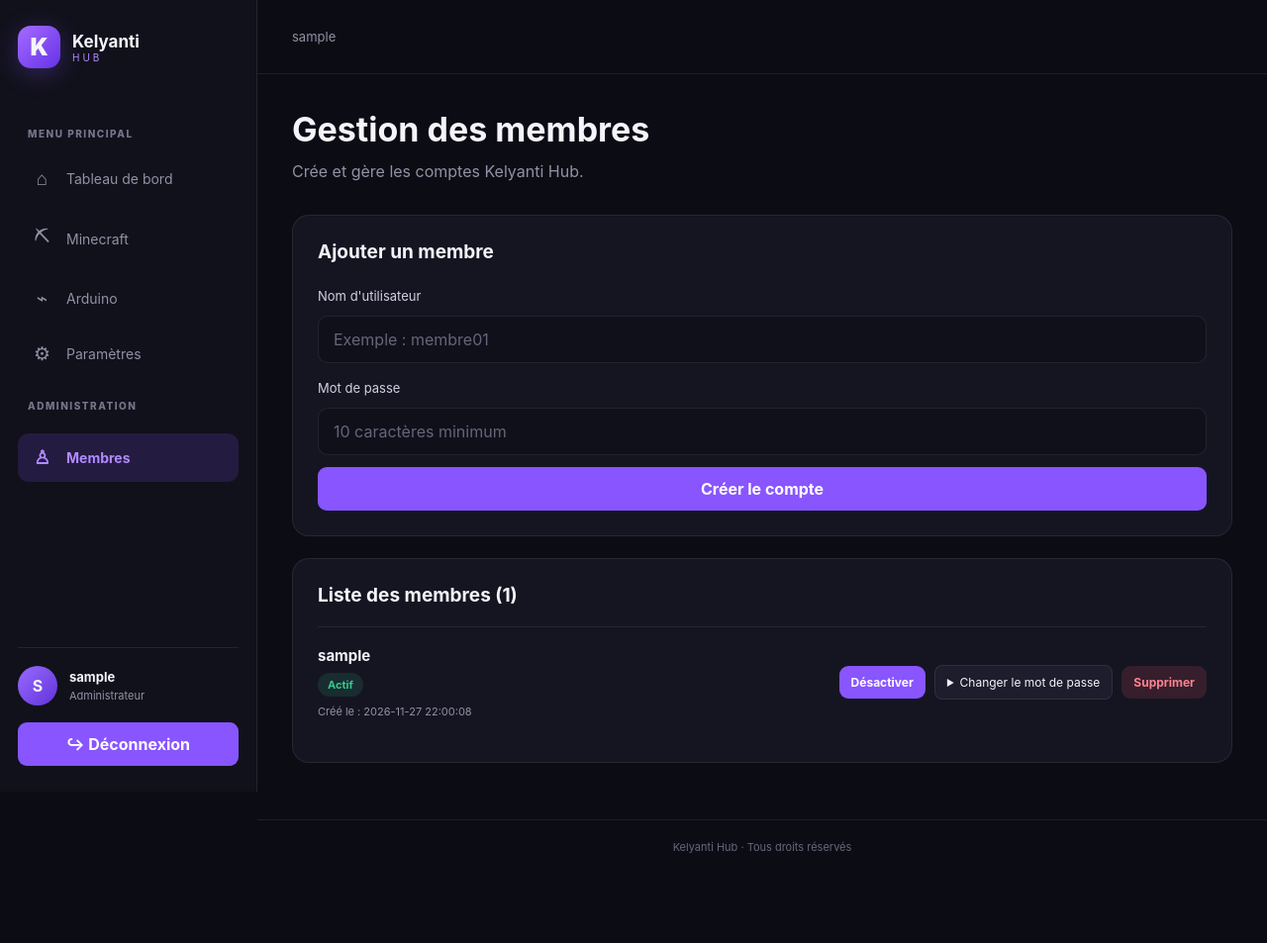
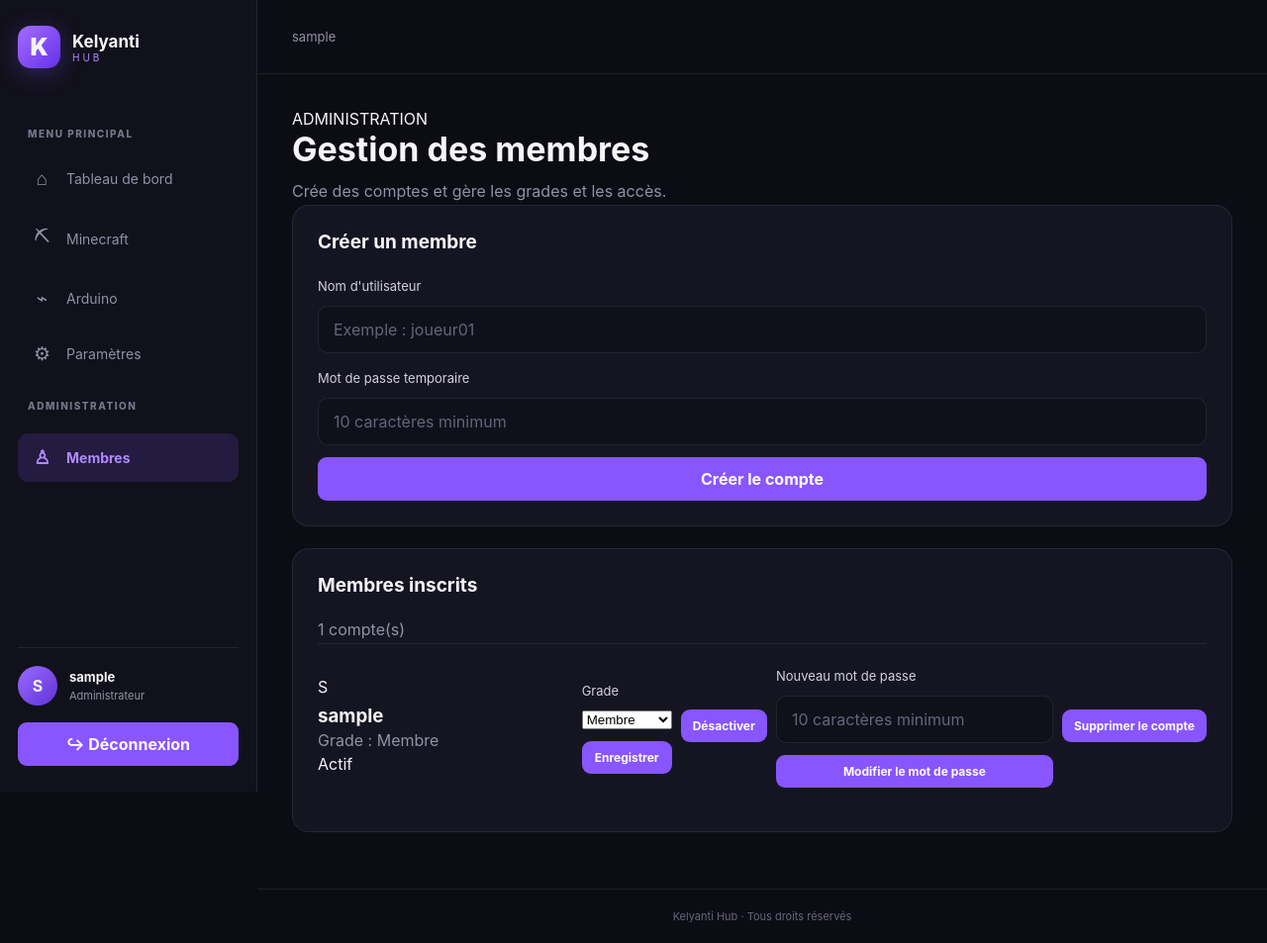
Before and after one commit to kelyanti81/Kelyanti_hub, a Flask app: page /members in a window 1280 px wide. Shown: the whole page at 99% size. Before the commit the page ends 862 px from the top, so only its background shows below. Run offline with Flask 3, Linux system fonts and the light colour scheme; the visitor is signed in with stand-in values (Sample User, id 1); data comes from the database, SQL or seed files in the repository.

Commit message:
Update members.html

```diff
--- a/templates/members.html
+++ b/templates/members.html
@@ -2,10 +2,11 @@
 {% extends "base.html" %}
 
 {% block content %}
-<div class="page-header">
+<div class="page-heading">
     <div>
+        <span class="eyebrow">ADMINISTRATION</span>
         <h1>Gestion des membres</h1>
-        <p>Crée et gère les comptes Kelyanti Hub.</p>
+        <p>Crée des comptes et gère les grades et les accès.</p>
     </div>
 </div>
 
@@ -16,105 +17,109 @@
 {% endwith %}
 
 <section class="panel">
-    <h2>Ajouter un membre</h2>
+    <h2>Créer un membre</h2>
 
-    <form method="POST" action="{{ url_for('create_member') }}">
+    <form method="POST" action="{{ url_for('create_member') }}" class="form-stack">
         <input type="hidden" name="_csrf" value="{{ csrf_token() }}">
 
         <label for="username">Nom d'utilisateur</label>
-        <input
-            id="username"
-            name="username"
-            type="text"
-            minlength="3"
-            maxlength="30"
-            required
-            placeholder="Exemple : membre01"
-        >
+        <input id="username" name="username" required minlength="3" maxlength="30"
+               pattern="[a-zA-Z0-9_.-]+" placeholder="Exemple : joueur01">
 
-        <label for="password">Mot de passe</label>
-        <input
-            id="password"
-            name="password"
-            type="password"
-            minlength="10"
-            required
-            placeholder="10 caractères minimum"
-        >
+        <label for="password">Mot de passe temporaire</label>
+        <input id="password" name="password" type="password"
+               required minlength="10" placeholder="10 caractères minimum">
 
-        <button type="submit">Créer le compte</button>
+        <button type="submit" class="btn-primary">Créer le compte</button>
     </form>
 </section>
 
 <section class="panel">
-    <h2>Liste des membres ({{ members|length }})</h2>
+    <div class="panel-heading">
+        <div>
+            <h2>Membres inscrits</h2>
+            <p>{{ members|length }} compte(s)</p>
+        </div>
+    </div>
 
     {% if members %}
+        <div class="members-list">
             {% for member in members %}
-            <div class="member-card">
+                <article class="member-card">
                     <div class="member-info">
-                    <strong>{{ member.username }}</strong>
+                        <div class="member-avatar"
+                             style="--member-color: {{ member.theme_color }}">
+                            {{ member.username[:1]|upper }}
+                        </div>
 
-                    {% if member.active %}
-                        <span class="member-status active">Actif</span>
+                        <div>
+                            <h3>{{ member.username }}</h3>
+                            <p>
+                                Grade :
+                                {% if member.grade == "moderator" %}
+                                    Modérateur
                                 {% else %}
-                        <span class="member-status inactive">Désactivé</span>
+                                    Membre
                                 {% endif %}
-
-                    <small>Créé le : {{ member.created_at }}</small>
+                            </p>
+                            <span class="status {{ 'active' if member.active else 'inactive' }}">
+                                {{ 'Actif' if member.active else 'Désactivé' }}
+                            </span>
+                        </div>
                     </div>
 
                     <div class="member-actions">
-                    <form
-                        method="POST"
-                        action="{{ url_for('toggle_member', member_id=member.id) }}"
-                    >
+                        <form method="POST"
+                              action="{{ url_for('change_member_grade', member_id=member.id) }}"
+                              class="form-inline">
                             <input type="hidden" name="_csrf" value="{{ csrf_token() }}">
 
-                        <button type="submit">
-                            {% if member.active %}
-                                Désactiver
-                            {% else %}
-                                Réactiver
-                            {% endif %}
+                            <label for="grade-{{ member.id }}">Grade</label>
+                            <select id="grade-{{ member.id }}" name="grade">
+                                <option value="member"
+                                    {{ 'selected' if member.grade == 'member' else '' }}>
+                                    Membre
+                                </option>
+                                <option value="moderator"
+                                    {{ 'selected' if member.grade == 'moderator' else '' }}>
+                                    Modérateur
+                                </option>
+                            </select>
+
+                            <button type="submit" class="btn-secondary">Enregistrer</button>
+                        </form>
+
+                        <form method="POST"
+                              action="{{ url_for('toggle_member', member_id=member.id) }}">
+                            <input type="hidden" name="_csrf" value="{{ csrf_token() }}">
+                            <button type="submit" class="btn-secondary">
+                                {{ 'Désactiver' if member.active else 'Réactiver' }}
                             </button>
                         </form>
 
-                    <details>
-                        <summary>Changer le mot de passe</summary>
-
-                        <form
-                            method="POST"
+                        <form method="POST"
                               action="{{ url_for('change_member_password', member_id=member.id) }}"
-                        >
+                              class="form-stack compact">
                             <input type="hidden" name="_csrf" value="{{ csrf_token() }}">
-
-                            <input
-                                type="password"
-                                name="password"
-                                minlength="10"
-                                required
-                                placeholder="Nouveau mot de passe"
-                            >
-
-                            <button type="submit">Enregistrer</button>
-                        </form>
-                    </details>
-
-                    <form
-                        method="POST"
-                        action="{{ url_for('delete_member', member_id=member.id) }}"
-                        onsubmit="return confirm('Supprimer définitivement ce membre ?')"
-                    >
-                        <input type="hidden" name="_csrf" value="{{ csrf_token() }}">
-
-                        <button type="submit" class="danger">
-                            Supprimer
+                            <label for="password-{{ member.id }}">Nouveau mot de passe</label>
+                            <input id="password-{{ member.id }}" name="password"
+                                   type="password" minlength="10" required
+                                   placeholder="10 caractères minimum">
+                            <button type="submit" class="btn-secondary">
+                                Modifier le mot de passe
                             </button>
                         </form>
+
+                        <form method="POST"
+                              action="{{ url_for('delete_member', member_id=member.id) }}"
+                              onsubmit="return confirm('Supprimer définitivement ce membre ?')">
+                            <input type="hidden" name="_csrf" value="{{ csrf_token() }}">
+                            <button type="submit" class="btn-danger">Supprimer le compte</button>
+                        </form>
                     </div>
+                </article>
+            {% endfor %}
         </div>
-        {% endfor %}
     {% else %}
         <p>Aucun membre pour le moment.</p>
     {% endif %}
```
Lines whose indentation alone changed are shown as unchanged.
